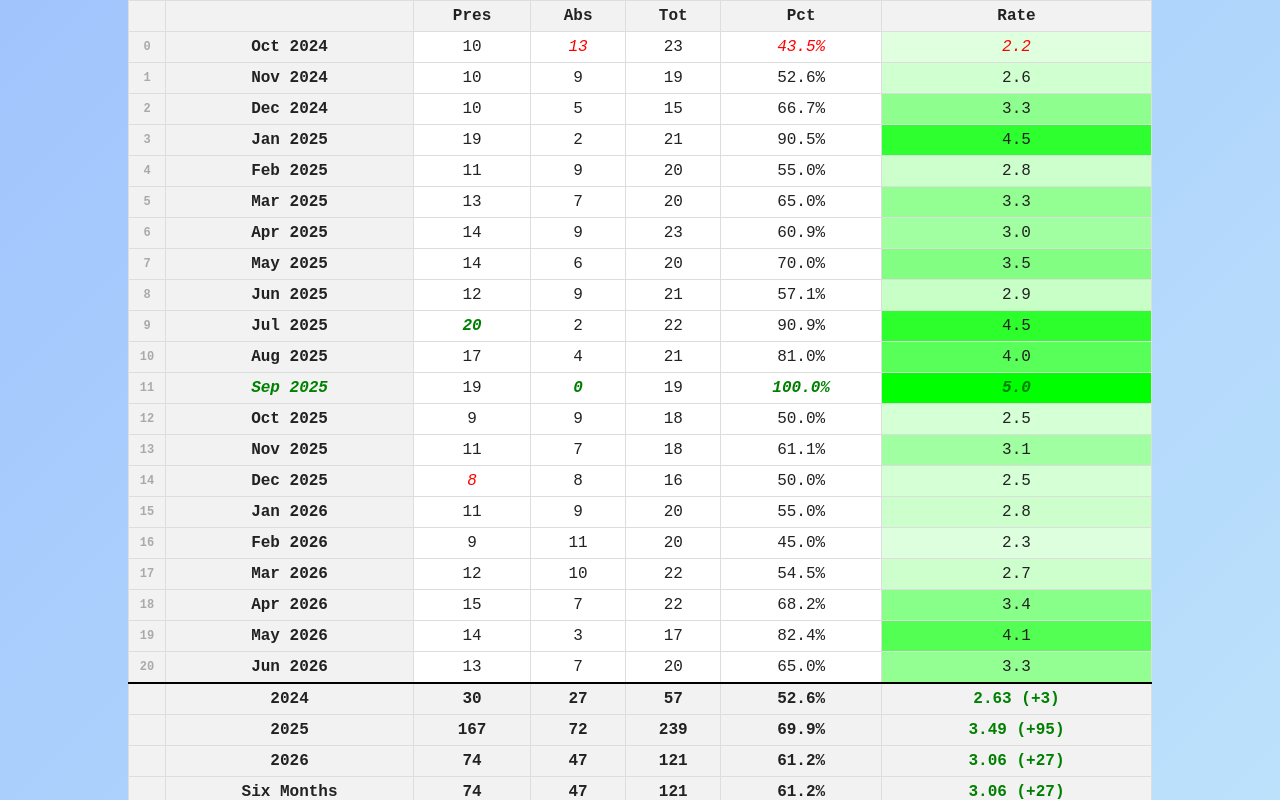
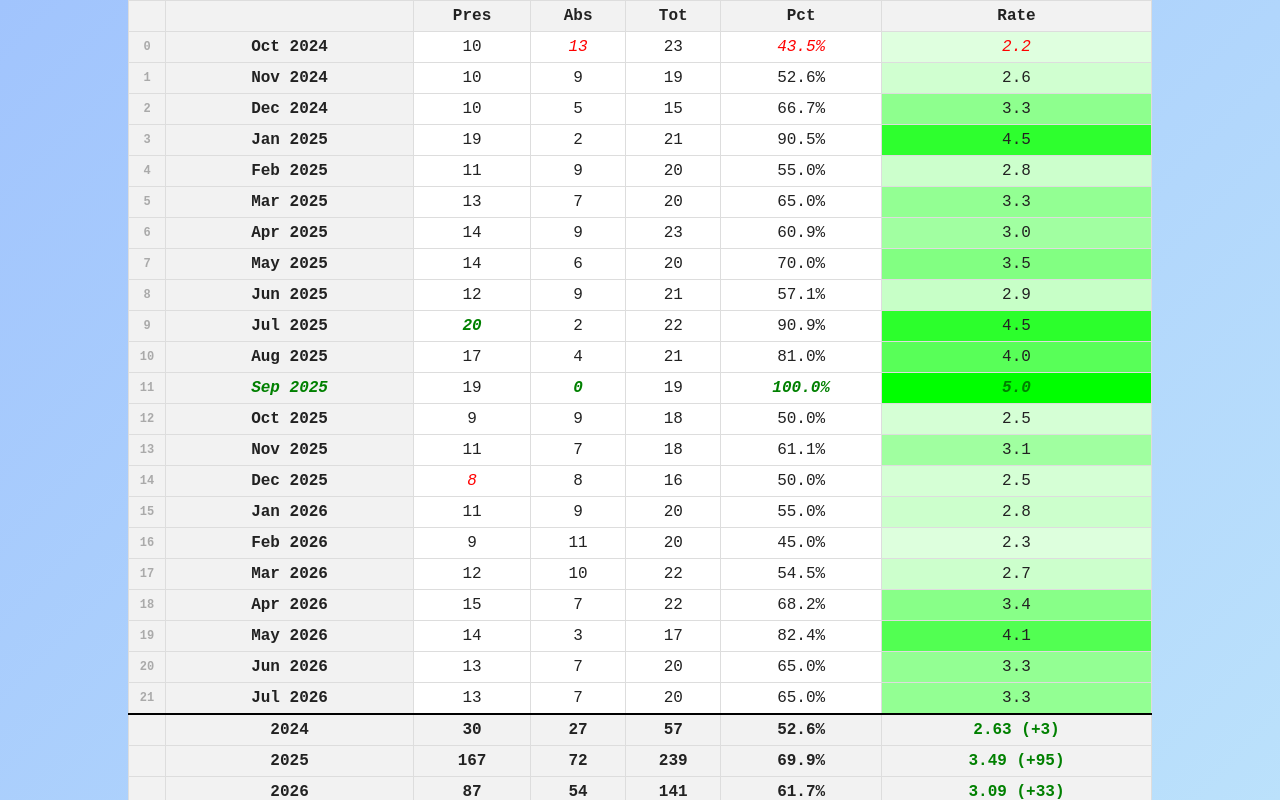
Before and after one commit to jonbri/att, a Next.js app: page / in a window 1280 px wide. Shown: the top 800 px of the page. Built offline with nearby package versions, Linux system fonts and the light colour scheme.

Commit message:
july 2026

```diff
--- a/src/app/data.ts
+++ b/src/app/data.ts
@@ -22,4 +22,5 @@ export const attendance: OfficeMonth[] = [
   ["Apr 2026", 15, 22],
   ["May 2026", 14, 17],
   ["Jun 2026", 13, 20],
+  ["Jul 2026", 13, 20],
 ];
```
